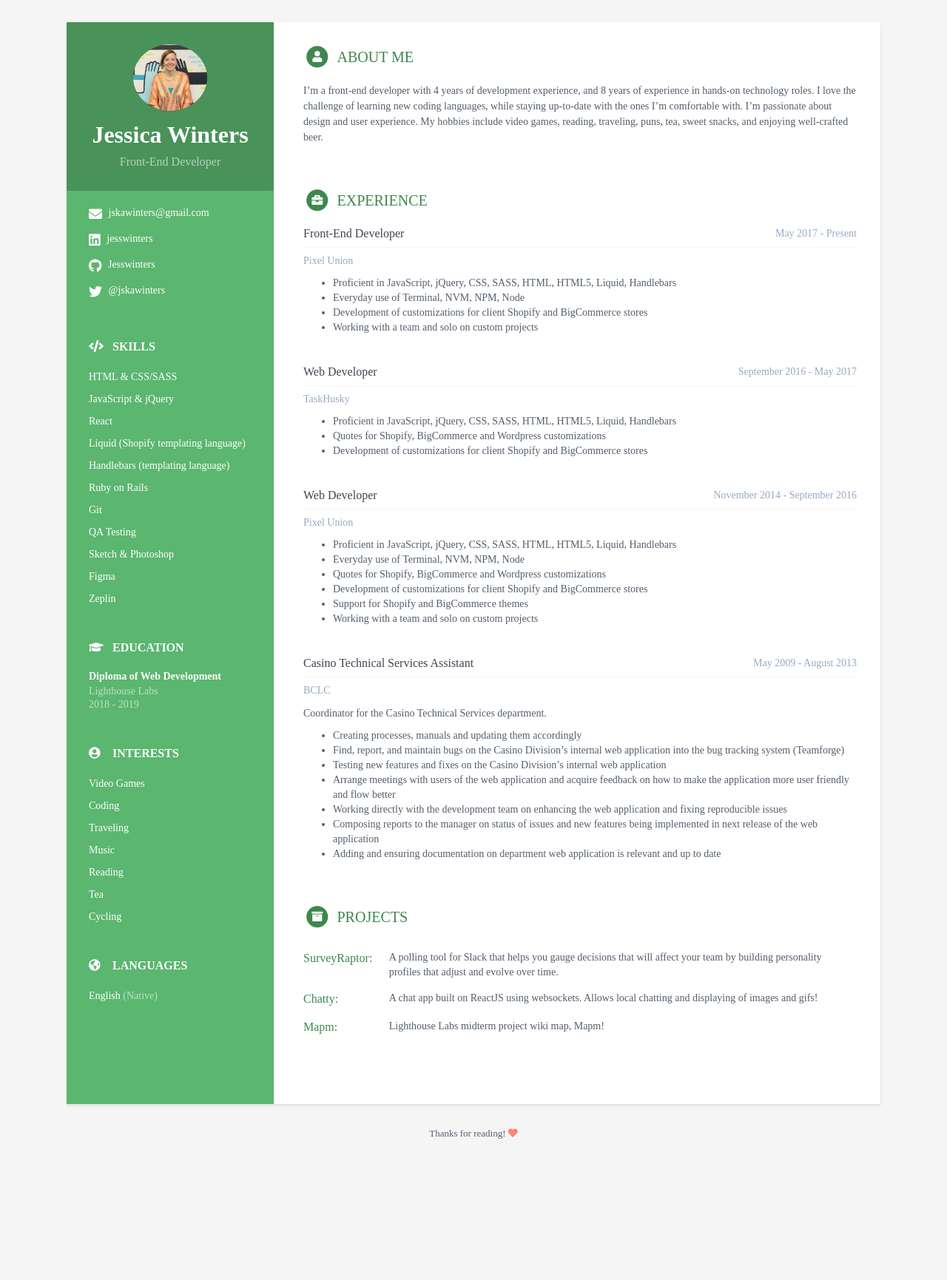
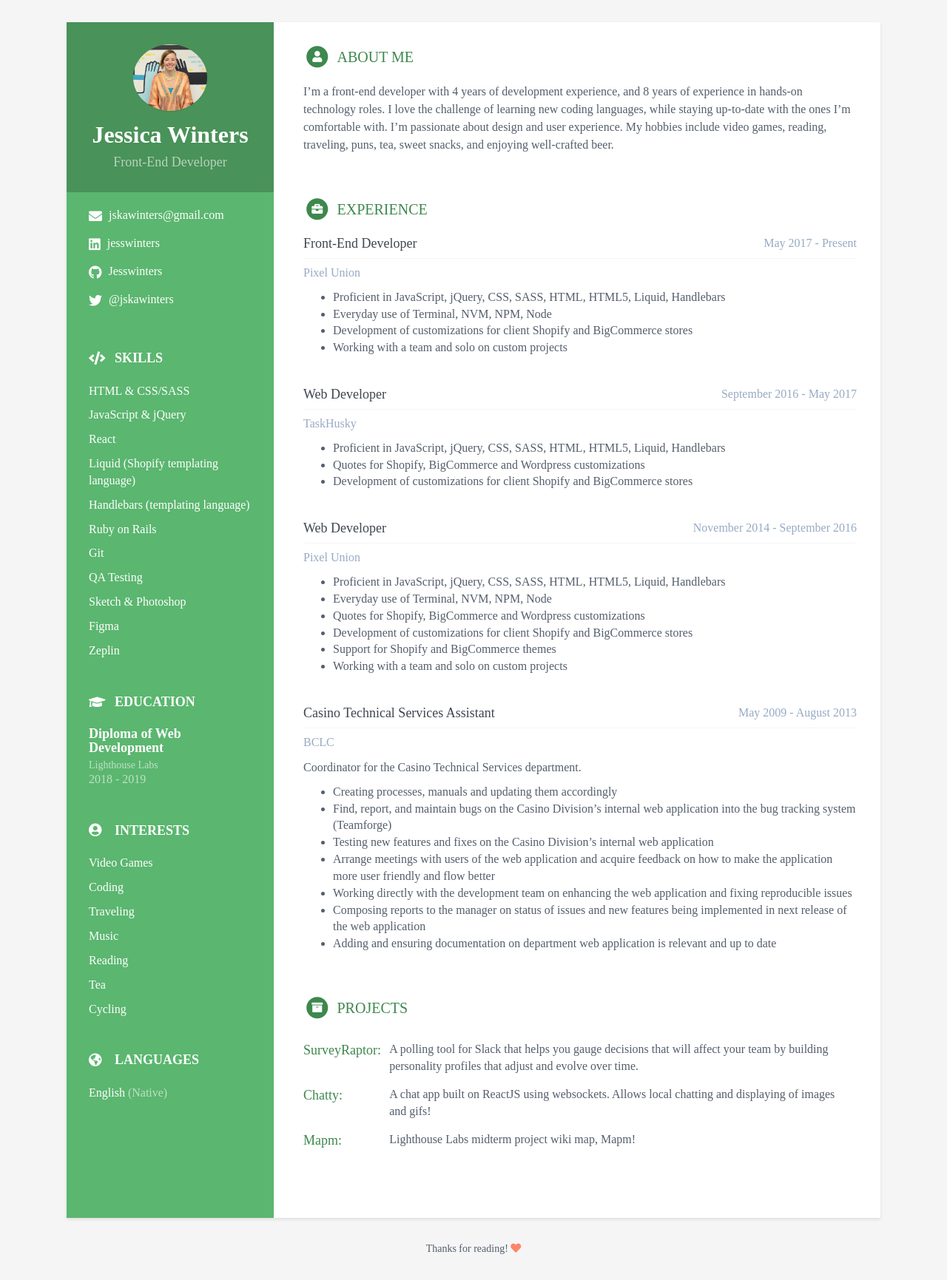
Before and after one commit to Jesswinters/Jesswinters.github.io, a Jekyll site: the page built from index.html, in a window 1280 px wide. Shown: the whole page at 74% size. Built offline with Jekyll 4.4.1, drawn with Linux system fonts in a browser that asks for light colours; nearby versions of some CDN libraries; some web fonts are replaced; before the commit the page ends 1573 px from its top, so only the background shows below that.

Commit message:
Added Normalize and increased font sizes

```diff
--- a/_sass/_base.scss
+++ b/_sass/_base.scss
@@ -1,12 +1,10 @@
 /* ======= Base ======= */
 body {
+  padding: 30px;
   font-family: 'CircularStd-Book';
+  font-size: 16px;
   color: $text-color-secondary;
   background: $smoky-white;
-  font-size: 14px;
-  padding: 30px;
-  -webkit-font-smoothing: antialiased;
-  -moz-osx-font-smoothing: grayscale;
 }
 
 h1, h2, h3, h4, h5, h6 {
@@ -66,7 +64,7 @@ p {
 
   .tagline {
     color: rgba(256, 256, 256, 0.6);
-    font-size: 16px;
+    font-size: 18px;
     font-weight: 400;
     margin-top: 0;
     margin-bottom: 0;
@@ -110,25 +108,24 @@ p {
     margin-top: 0;
     margin-bottom: 15px;
     font-family: 'CircularStd-Bold';
-    font-size: 16px;
+    font-size: 18px;
     font-weight: 700;
     text-transform: uppercase;
 
     .fa-stack {
       width: 1.5em;
       margin-right: 8px;
-      font-size: 16px;
+      font-size: 18px;
     }
   }
 
   .fa-stack-sidebar {
     width: 1.5em;
     margin-right: 8px;
-    font-size: 16px;
+    font-size: 18px;
   }
 
   .degree {
-    font-size: 14px;
     margin-top: 0;
     margin-bottom: 5px;
   }
@@ -230,7 +227,7 @@ p {
   .job-title, .degree {
     margin-top: 0;
     margin-bottom: 0;
-    font-size: 16px;
+    font-size: 18px;
     font-weight: 500;
     color: $text-color;
   }
@@ -247,7 +244,7 @@ p {
   .project-title {
     display: inline-block;
     width: 15%;
-    font-size: 16px;
+    font-size: 18px;
     vertical-align: top;
   }
 
@@ -267,7 +264,7 @@ p {
   }
 
   .publication-title {
-    font-size: 16px;
+    font-size: 18px;
     font-weight: 400;
     color: $text-color;
     margin-bottom: 1px;
@@ -296,7 +293,7 @@ p {
   .copyright {
     line-height: 1.6;
     color: $text-color-secondary;
-    font-size: 13px;
+    font-size: 14px;
   }
 
   .fa-heart {
--- a/_sass/_default.scss
+++ b/_sass/_default.scss
@@ -6,6 +6,9 @@
  * License: Creative Commons Attribution 3.0 License
  * Website: http://themes.3rdwavemedia.com/
 */
+
+/* Normalize */
+@import url('https://cdnjs.cloudflare.com/ajax/libs/normalize/4.2.0/normalize.min.css');
 
 /* CircularStd @font-face kit */
 @font-face {
```
